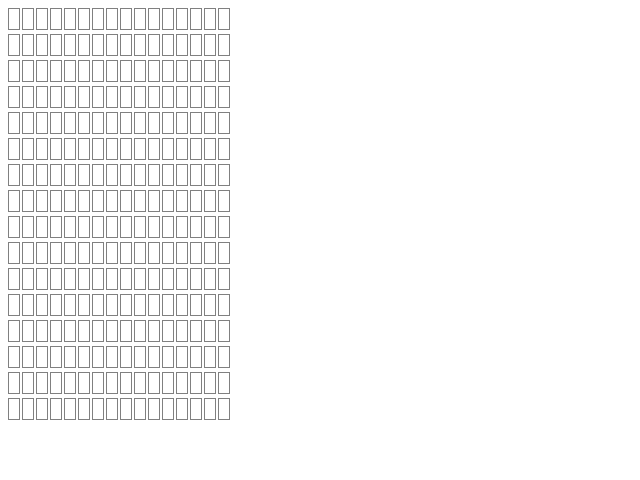
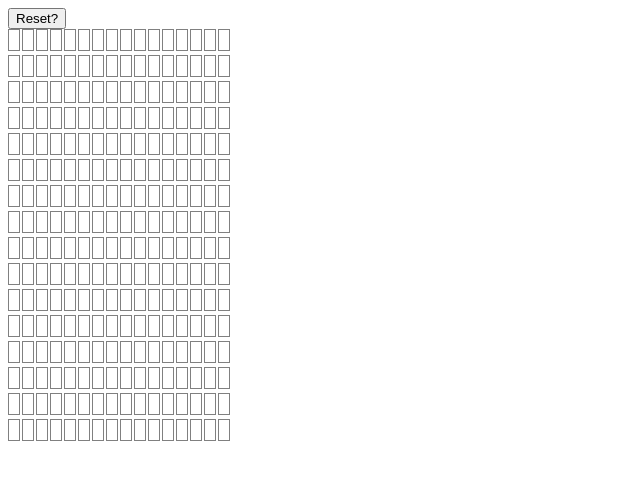
Before and after one commit to Grattade07/Etch-a-Sketch, a plain HTML site: page index.html in a window 1280 px wide. Shown: the whole page, without its empty margins (0-640 px from the left). Drawn offline with Linux system fonts and the light colour scheme.

Commit message:
Added reset button

```diff
--- a/index.html
+++ b/index.html
@@ -7,6 +7,7 @@
 
     </head>
     <body>
+        <button>Reset?</button>
         <div id="gridContainer"></div>
         <script src="script.js"></script>
     </body>
```
